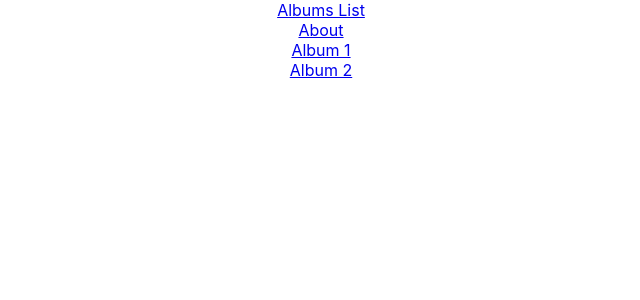
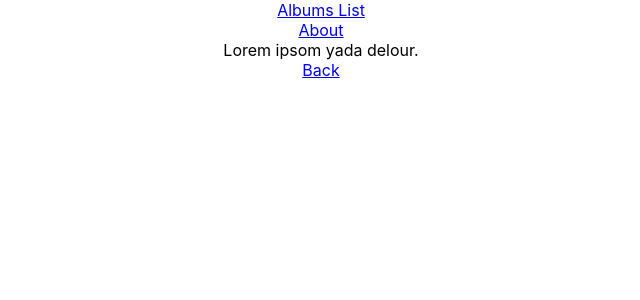
Before and after one commit to mbborromeo/google-photos-viewer, a React (Create React App) app: page /#/about in a window 1280 px wide. Shown: the top 300 px of the page, without its empty margins (319-959 px from the left). Built offline with nearby package versions, Linux system fonts and the light colour scheme.

Commit message:
changed router type to HashRouter for cross-browser compatibility

```diff
--- a/src/About.js
+++ b/src/About.js
@@ -1,8 +1,11 @@
 import React from 'react';
+import { Link } from "react-router-dom";
 
 function About() {
   return <div>
       Lorem ipsom yada delour.
+      <br />
+      <Link to="/">Back</Link>
     </div>;
 }
 
--- a/src/App.js
+++ b/src/App.js
@@ -5,8 +5,7 @@
 import ViewAlbum from './ViewAlbum';
 import About from './About';
 import HeaderBar from './HeaderBar';
-import { BrowserRouter as Router, Route } from "react-router-dom";
-
+import { HashRouter as Router, Route } from "react-router-dom";
 
 function App() {
   return (
@@ -24,7 +23,4 @@
   );
 }
 
-
-
-
 export default App;
```
